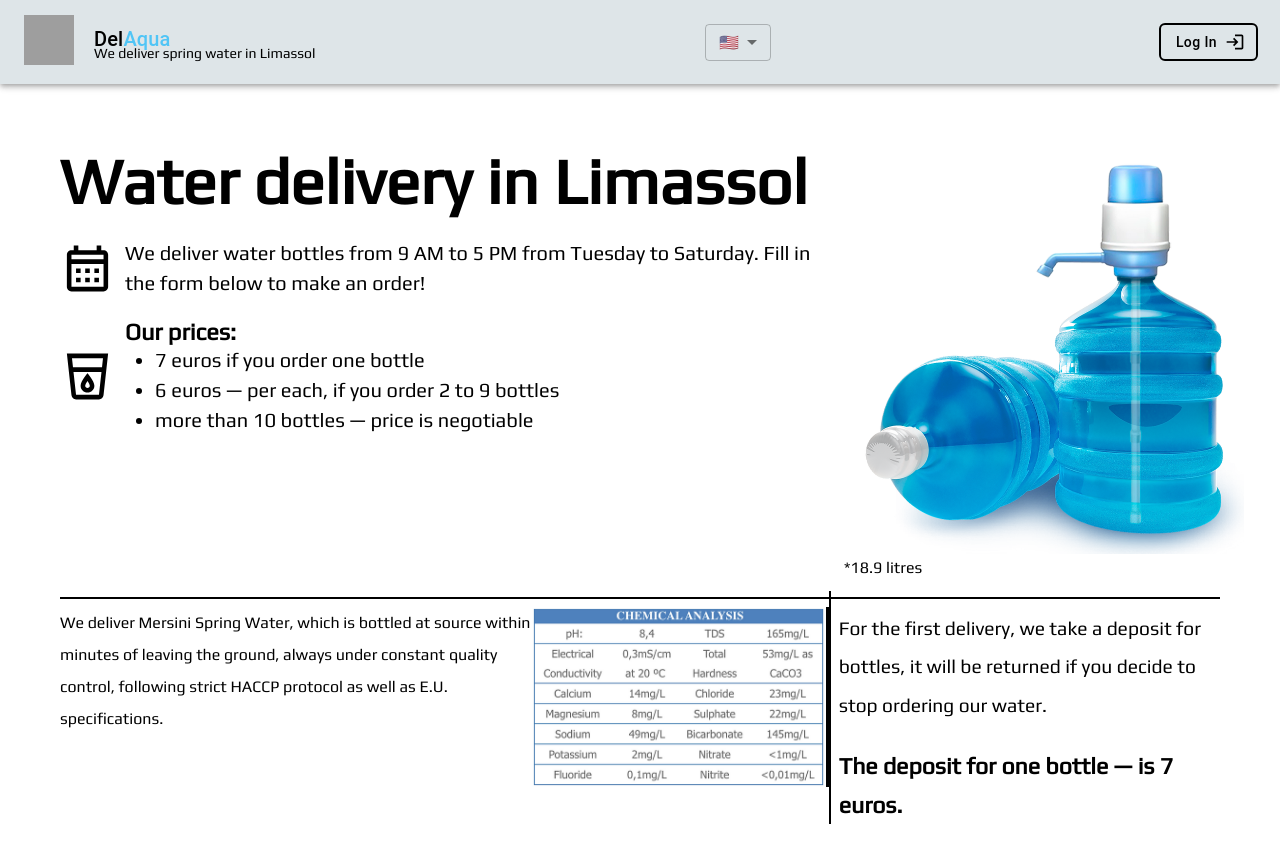
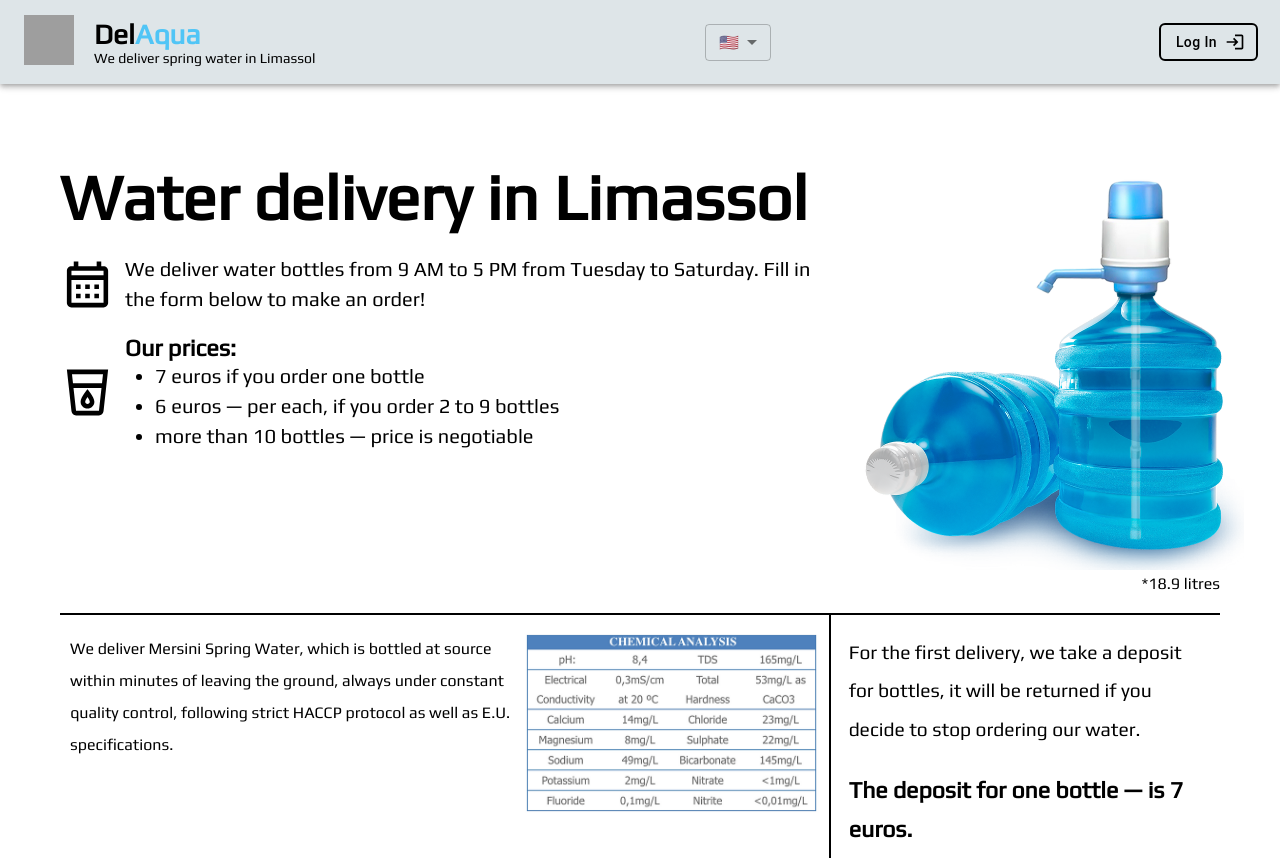
Before and after one commit to delaquacy/delaqua, a Next.js app: page / in a window 1280 px wide. Shown: the top 860 px of the page. Built offline with nearby package versions, Linux system fonts and the light colour scheme; grey boxes are pictures that could not be loaded.

Commit message:
ui changes

```diff
--- a/app/components/header/page.module.css
+++ b/app/components/header/page.module.css
@@ -9,7 +9,7 @@
 }
 .name {
   font-weight: bold;
-  font-size: 25px;
+  font-size: 28px;
   color: black;
 }
 .name span {
@@ -19,7 +19,6 @@
 .name_descr {
   color: black;
   font-size: 14px;
-  margin-top: -10px;
 }
 .language {
   height: 37px;
--- a/app/components/header/page.tsx
+++ b/app/components/header/page.tsx
@@ -34,15 +34,10 @@ export default function Header() {
           </Link>
           <Box className={styles.name_container} sx={{ flexGrow: 1 }}>
             <Link href="/">
-              <Typography
-                className={styles.name}
-                variant="h6"
-                component="div"
-                sx={{ flexGrow: 1 }}
-              >
+              <div className={styles.name}>
                 Del
                 <span>Aqua</span>
-              </Typography>
+              </div>
             </Link>
 
             <p className={styles.name_descr}>
--- a/app/page.module.css
+++ b/app/page.module.css
@@ -29,31 +29,20 @@
   margin-left: 15px;
   line-height: 1.5em;
 }
-.imageContainer {
+.imageDescr {
   display: flex;
-  justify-content: center;
-  align-items: center;
-  flex-direction: column;
-}
-
-.imageWrapper {
-  display: flex;
-  justify-content: center;
-  align-items: center;
-  margin-bottom: 10px;
+  justify-content: flex-end;
 }
 .infoBlock {
   margin-top: 20px;
-  border-top: solid;
 }
 .waterDescription {
-  margin-top: 8px;
-  border-right: solid;
+  margin: 10px;
   display: flex;
   line-height: 2em;
 }
 .depositDescription {
-  margin-top: 10px;
+  margin: 10px;
   line-height: 2em;
   font-size: larger;
 }
--- a/app/ui/themeMui.ts
+++ b/app/ui/themeMui.ts
@@ -22,5 +22,12 @@ export const theme = createTheme({
         },
       ],
     },
+    MuiGrid: {
+      styleOverrides: {
+        root: {
+          marginTop: "0px",
+        },
+      },
+    },
   },
 });
```
